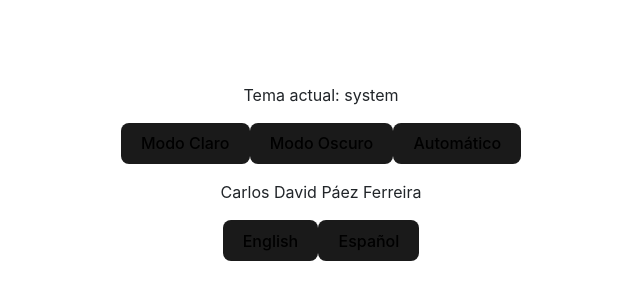
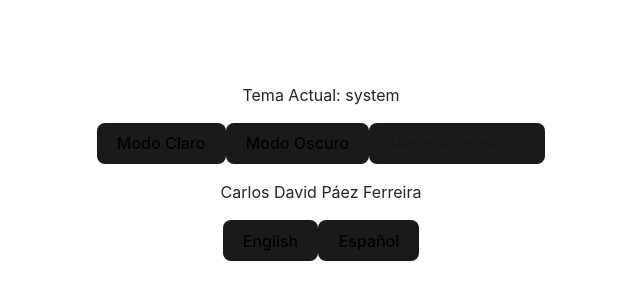
Before and after one commit to carlos-paezf/Professional_Portfolio, a React (Vite) app: page / in a window 1280 px wide. Shown: the part 268-568 px from the top of the page, without its empty margins (319-959 px from the left). Built offline with nearby package versions, Linux system fonts and the light colour scheme.

Commit message:
"Added internationalization to theme toggle component and updated locale files"

```diff
--- a/src/app/components/theme-toggle.tsx
+++ b/src/app/components/theme-toggle.tsx
@@ -1,15 +1,23 @@
+import { useTranslation } from "react-i18next";
 import { useTheme } from "../hooks/use-theme";
 
 
 export const ThemeToggle = () => {
     const { theme, setTheme } = useTheme();
+    const { t } = useTranslation();
 
     return (
         <div>
-            <p>Tema actual: { theme }</p>
-            <button onClick={ () => setTheme( 'light' ) }>Modo Claro</button>
-            <button onClick={ () => setTheme( 'dark' ) }>Modo Oscuro</button>
-            <button onClick={ () => setTheme( 'system' ) }>Automático</button>
+            <p>{ t( 'theme.description' ) }: { theme }</p>
+            <button onClick={ () => setTheme( 'light' ) } disabled={ theme === "light" }>
+                { t( 'theme.light' ) }
+            </button>
+            <button onClick={ () => setTheme( 'dark' ) } disabled={ theme === "dark" }>
+                { t( 'theme.dark' ) }
+            </button>
+            <button onClick={ () => setTheme( 'system' ) } disabled={ theme === "system" }>
+                { t( 'theme.system' ) }
+            </button>
         </div>
     );
 };
--- a/src/app/locales/en.json
+++ b/src/app/locales/en.json
@@ -25,5 +25,11 @@
     "contact": {
         "title": "Contact",
         "description": ""
+    },
+    "theme": {
+        "description": "Actual Theme",
+        "dark": "Dark Mode",
+        "light": "Light Mode",
+        "system": "Automatic Mode"
     }
 }
--- a/src/app/locales/es.json
+++ b/src/app/locales/es.json
@@ -25,5 +25,11 @@
     "contact": {
         "title": "Contacto",
         "description": ""
+    },
+    "theme": {
+        "description": "Tema Actual",
+        "dark": "Modo Oscuro",
+        "light": "Modo Claro",
+        "system": "Modo Automático"
     }
 }
```
